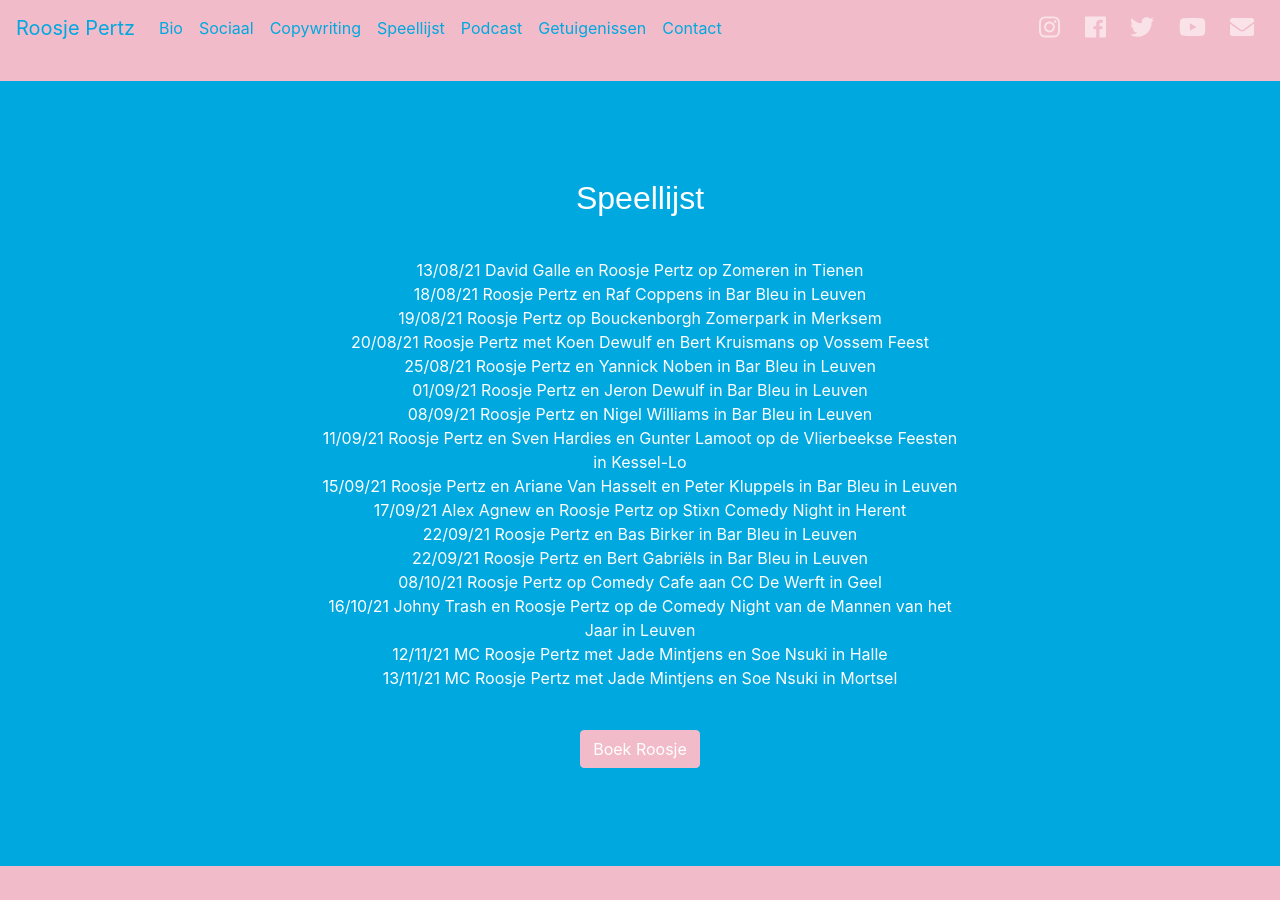
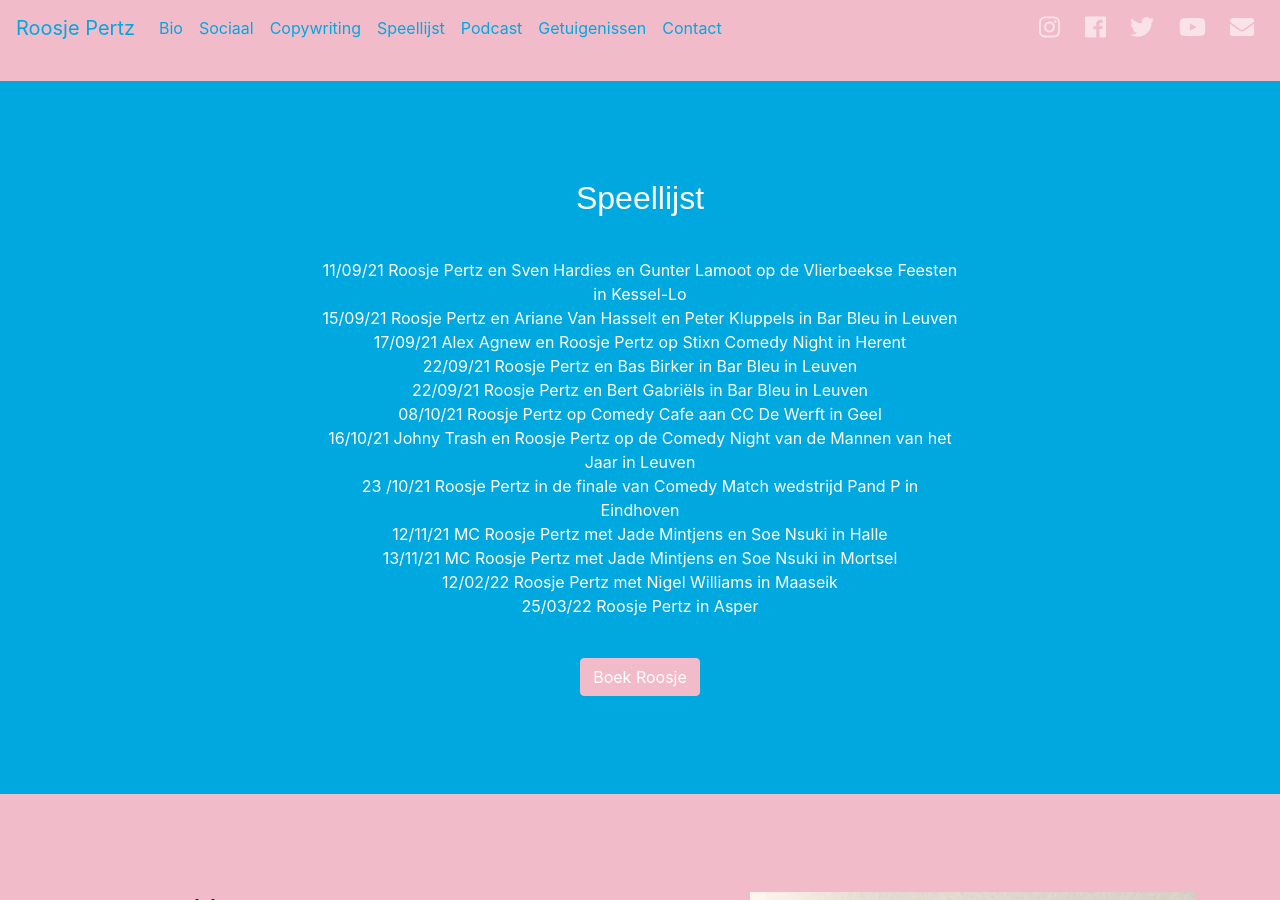
Before and after one commit to deprezedouard/roosjepertzbe, a Jekyll site: the page built from index.markdown, in a window 1280 px wide and 900 px high, scrolled down 1956 px. Built offline with Jekyll 4.4.1, drawn with Linux system fonts in a browser that asks for light colours; nearby versions of some CDN libraries; some web fonts are replaced; comment, search, counter and statistics services are not loaded.

Commit message:
Updated Index

```diff
--- a/index.markdown
+++ b/index.markdown
@@ -14,21 +14,17 @@ socials_next: Volgende
 socials_youtube_title: Roosje op Youtube
 speellijst_titel: Speellijst
 speellijst_button: Boek Roosje
-speellijst: " <br> 13/08/21 David Galle en Roosje Pertz op Zomeren in Tienen <br>
-  18/08/21 Roosje Pertz en Raf Coppens in Bar Bleu in Leuven  <br>  19/08/21 Roosje
-  Pertz op Bouckenborgh Zomerpark in Merksem <br> 20/08/21 Roosje Pertz met Koen Dewulf
-  en Bert Kruismans op Vossem Feest <br> 25/08/21 Roosje Pertz en Yannick Noben in
-  Bar Bleu in Leuven  <br> 01/09/21 Roosje Pertz en Jeron Dewulf in Bar Bleu in Leuven
-  \ <br> 08/09/21 Roosje Pertz en Nigel Williams in Bar Bleu in Leuven  <br> 11/09/21
-  Roosje Pertz en Sven Hardies en Gunter Lamoot op de Vlierbeekse Feesten in Kessel-Lo
-  \ <br>15/09/21 Roosje Pertz en Ariane Van Hasselt en Peter Kluppels in Bar Bleu
-  in Leuven  <br> 17/09/21 Alex Agnew en Roosje Pertz op Stixn Comedy Night in Herent
-  <br> 22/09/21 Roosje Pertz en Bas Birker in Bar Bleu in Leuven  <br> 22/09/21 Roosje
-  Pertz en Bert Gabriëls in Bar Bleu in Leuven  <br> 08/10/21 Roosje Pertz op Comedy
-  Cafe aan CC De Werft in Geel  <br> 16/10/21 Johny Trash en Roosje Pertz op de Comedy
-  Night van de Mannen van het Jaar in Leuven <br> 12/11/21 MC Roosje Pertz met Jade
-  Mintjens en Soe Nsuki in Halle <br> 13/11/21 MC Roosje Pertz met Jade Mintjens en
-  Soe Nsuki in Mortsel  "
+speellijst: " <br> 11/09/21 Roosje Pertz en Sven Hardies en Gunter Lamoot op de Vlierbeekse
+  Feesten in Kessel-Lo  <br>15/09/21 Roosje Pertz en Ariane Van Hasselt en Peter Kluppels
+  in Bar Bleu in Leuven  <br> 17/09/21 Alex Agnew en Roosje Pertz op Stixn Comedy
+  Night in Herent <br> 22/09/21 Roosje Pertz en Bas Birker in Bar Bleu in Leuven  <br>
+  22/09/21 Roosje Pertz en Bert Gabriëls in Bar Bleu in Leuven  <br> 08/10/21 Roosje
+  Pertz op Comedy Cafe aan CC De Werft in Geel  <br> 16/10/21 Johny Trash en Roosje
+  Pertz op de Comedy Night van de Mannen van het Jaar in Leuven <br> 23 /10/21 Roosje
+  Pertz in de finale van Comedy Match wedstrijd Pand P in Eindhoven  <br>  12/11/21
+  MC Roosje Pertz met Jade Mintjens en Soe Nsuki in Halle <br> 13/11/21 MC Roosje
+  Pertz met Jade Mintjens en Soe Nsuki in Mortsel  <br>  12/02/22 Roosje Pertz met
+  Nigel Williams in Maaseik <br> 25/03/22 Roosje Pertz in Asper<br>   "
 podcast_title: Kilocast
 getuigenissen_title: Getuigenissen van collega's
 getuigenissen_text: "'Zonder twijfel de allergrappigste blondine van heel Kessel-Lo
```
